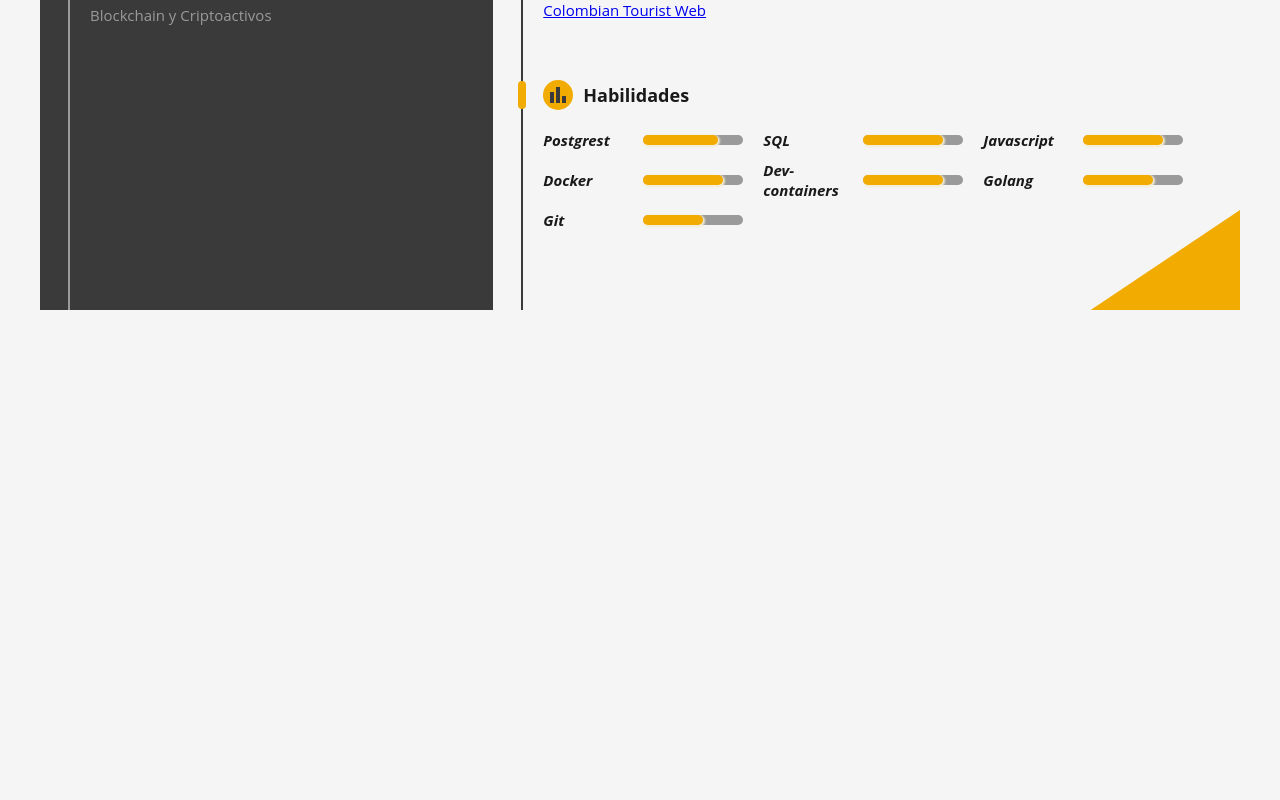
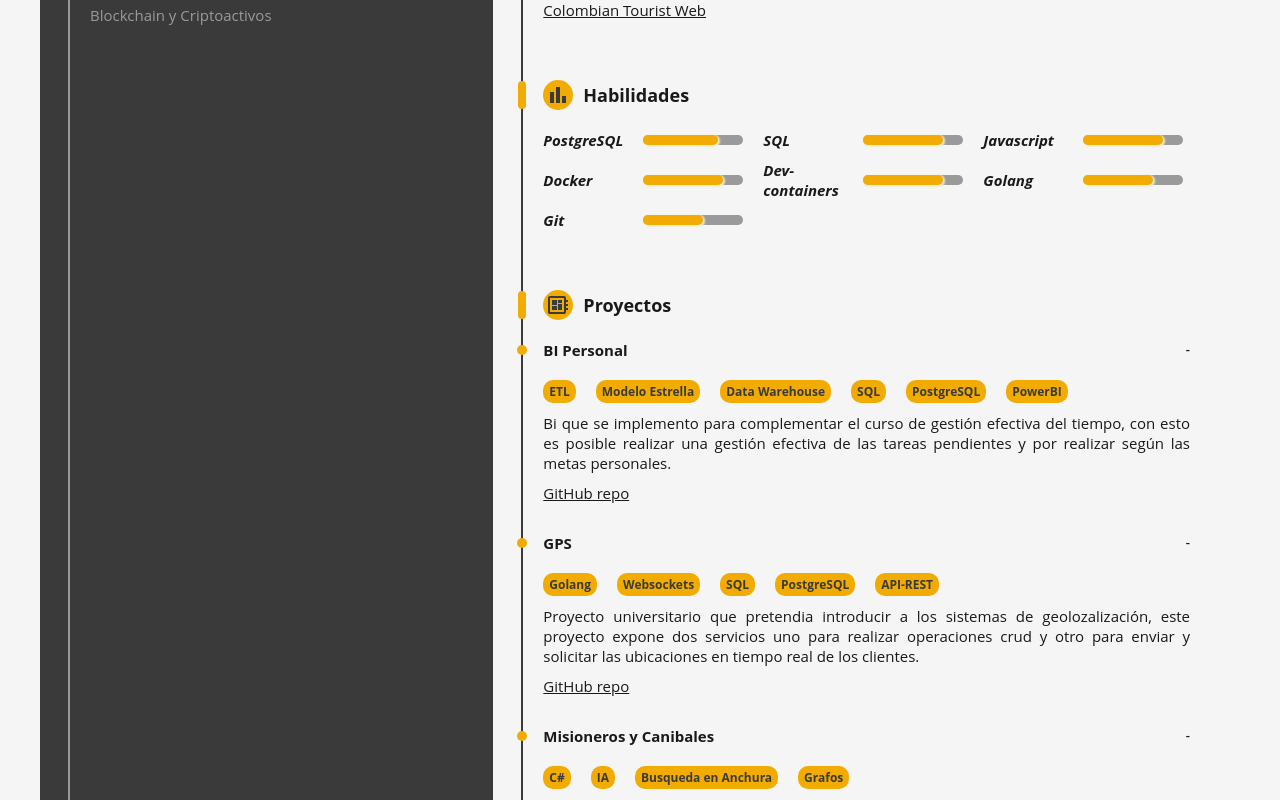
Before and after one commit to davidsgv/davidsgv, a React (Vite) app: page / in a window 1280 px wide. Shown: the part 1040-1840 px from the top of the page. Before the commit the page ends 1350 px from the top, so only its background shows below. Built offline with nearby package versions, Linux system fonts and the light colour scheme.

Commit message:
Add project section

```diff
--- a/src/App.jsx
+++ b/src/App.jsx
@@ -5,6 +5,7 @@ import TwoColumnLayout from "./components/templates/TwoColumnLayout/TwoColumnLay
 import Info from "./components/atoms/svg/Education";
 import Mail from "./components/atoms/svg/Mail";
 import Book from "./components/atoms/svg/Book";
+import Board from "./components/atoms/svg/Board";
 import Profile from "./components/atoms/svg/Profile";
 import img from "./assets/img/myphoto2.jpg";
 import Experience from "./components/atoms/svg/Experience";
@@ -150,10 +151,12 @@ function App() {
         description:
           "Desarrollar y llevar a cabo la integración de los mockups diseñados por el equipo de diseño en la página web, garantizando coherencia y fidelidad al diseño original. Trabajar activamente en la optimización de la velocidad de carga de las páginas para mejorar la experiencia del usuario y el rendimiento general del sitio. Además, implementar de manera efectiva las estrategias de SEO recomendadas por la agencia de marketing, asegurando una mayor visibilidad y posicionamiento en los motores de búsqueda, y optimizando así el alcance y la relevancia del contenido en línea.",
         skills: ["Javascript", "HTML", "CSS", "DotNetNuke"],
-        link: {
-          link: "https://www.colombiantourist.com/",
-          text: "Colombian Tourist Web",
-        },
+        links: [
+          {
+            link: "https://www.colombiantourist.com/",
+            text: "Colombian Tourist Web",
+          },
+        ],
       },
     ],
   };
@@ -163,7 +166,7 @@ function App() {
     icon: <Skills />,
     skills: [
       {
-        skill: "Postgrest",
+        skill: "PostgreSQL",
         value: 75,
       },
       {
@@ -193,6 +196,83 @@ function App() {
     ],
   };
 
+  const projects = {
+    title: "Proyectos",
+    icon: <Board />,
+    jobs: [
+      {
+        jobTitle: "BI Personal",
+        description:
+          "Bi que se implemento para complementar el curso de gestión efectiva del tiempo, con esto es posible realizar una gestión efectiva de las tareas pendientes y por realizar según las metas personales.",
+        skills: [
+          "ETL",
+          "Modelo Estrella",
+          "Data Warehouse",
+          "SQL",
+          "PostgreSQL",
+          "PowerBI",
+        ],
+        links: [
+          {
+            link: "https://github.com/davidsgv/BI-Task/tree/main",
+            text: "GitHub repo",
+          },
+        ],
+      },
+      {
+        jobTitle: "GPS",
+        description:
+          "Proyecto universitario que pretendia introducir a los sistemas de geolozalización, este proyecto expone dos servicios uno para realizar operaciones crud y otro para enviar y solicitar las ubicaciones en tiempo real de los clientes.",
+        skills: ["Golang", "Websockets", "SQL", "PostgreSQL", "API-REST"],
+        links: [
+          {
+            link: "https://github.com/davidsgv/Parqueadero-back",
+            text: "GitHub repo",
+          },
+        ],
+      },
+      {
+        jobTitle: "Misioneros y Canibales",
+        description:
+          "Programa CLI de un proyecto universitario que resuelve el juego Misioneros y Canibales por medio de grafos y algoritmos de inteligencia artificial.",
+        skills: ["C#", "IA", "Busqueda en Anchura", "Grafos"],
+        links: [
+          {
+            link: "https://github.com/davidsgv/Misioneros-y-Canibales",
+            text: "GitHub repo",
+          },
+        ],
+      },
+      {
+        jobTitle: "Parqueadero Unimonito",
+        description:
+          "Proyecto de base de datos en el que se creo un modelo relacional y para poder ejecutar comandos crud sobre la información se implemento un servidor REST en python.",
+        skills: ["Python", "API-REST", "SQL"],
+        links: [
+          {
+            link: "https://github.com/davidsgv/cine-unimonito",
+            text: "GitHub repo",
+          },
+        ],
+      },
+      {
+        jobTitle: "Reto CSS",
+        description: "Replicar un periodico de los simpson en html y css",
+        skills: ["HTML", "CSS"],
+        links: [
+          {
+            link: "https://davidsgv.github.io/the-simpsons-newspaper/",
+            text: "Página",
+          },
+          {
+            link: "https://github.com/davidsgv/the-simpsons-newspaper/",
+            text: "GitHub repo",
+          },
+        ],
+      },
+    ],
+  };
+
   const rightContent = (
     <>
       <BackgroundTitle />
@@ -207,6 +287,11 @@ function App() {
         skills={skills.skills}
         icon={skills.icon}
       />
+      <SectionDetail
+        title={projects.title}
+        icon={projects.icon}
+        jobs={projects.jobs}
+      />
     </>
   );
 
--- a/src/assets/css/main.css
+++ b/src/assets/css/main.css
@@ -41,3 +41,7 @@ html{
 a:visited{
     color: var(--color-text);
 }
+
+a:link{
+    color: var(--color-text);
+}
--- /dev/null
+++ b/src/components/atoms/svg/Board.jsx
@@ -0,0 +1,13 @@
+export default function Board() {
+  return (
+    <svg
+      xmlns="http://www.w3.org/2000/svg"
+      height="24px"
+      viewBox="0 -960 960 960"
+      width="24px"
+      fill="#000000"
+    >
+      <path d="M160-120q-33 0-56.5-23.5T80-200v-560q0-33 23.5-56.5T160-840h560q33 0 56.5 23.5T800-760v80h80v80h-80v80h80v80h-80v80h80v80h-80v80q0 33-23.5 56.5T720-120H160Zm0-80h560v-560H160v560Zm80-80h200v-160H240v160Zm240-280h160v-120H480v120Zm-240 80h200v-200H240v200Zm240 200h160v-240H480v240ZM160-760v560-560Z" />
+    </svg>
+  );
+}
--- a/src/components/molecules/DescriptionTitle/DescriptionTitle.module.css
+++ b/src/components/molecules/DescriptionTitle/DescriptionTitle.module.css
@@ -12,3 +12,7 @@
 .alt:visited{
     color: var(--color-tertiary);
 }
+
+.alt:link{
+    color: var(--color-tertiary);
+}
--- a/src/components/organisms/SectionDetail/SectionDetail.jsx
+++ b/src/components/organisms/SectionDetail/SectionDetail.jsx
@@ -12,8 +12,23 @@ export default function SectionDetail(props) {
     props;
 
   const listJobs = jobs?.map((element, index) => {
-    const jobSkills = element?.skills?.map((skill, indexSkill) => {
-      return <Badge key={indexSkill} text={skill} />;
+    const jobSkills = element?.skills?.map((skill, index) => {
+      return <Badge key={index} text={skill} />;
+    });
+
+    const jobLinks = element?.links?.map((element, index) => {
+      return (
+        <div className={css.text} key={index}>
+          <a
+            className={`${altColor && css.alt}`}
+            href={element.link}
+            target="_blank"
+            rel="noreferrer"
+          >
+            {element.text}
+          </a>
+        </div>
+      );
     });
 
     return (
@@ -29,13 +44,7 @@ export default function SectionDetail(props) {
         {element.description && (
           <p className={css.text}>{element.description}</p>
         )}
-        {element.link && (
-          <div className={css.text}>
-            <a className={`${altColor && css.alt}`} href={element.link.link}>
-              {element.link.text}
-            </a>
-          </div>
-        )}
+        {element.links && jobLinks}
       </ListItem>
     );
   });
--- a/src/components/organisms/SectionDetail/SectionDetail.module.css
+++ b/src/components/organisms/SectionDetail/SectionDetail.module.css
@@ -34,6 +34,10 @@
     color: var(--color-text-alternate)
 }
 
+.alt:link{
+    color: var(--color-text-alternate)
+}
+
 .skill{
     column-gap: 2rem;
     display: grid;
@@ -45,6 +49,7 @@
 
 .badgeContainer{
     display: flex;
+    flex-wrap: wrap;
     gap: 2rem;
     justify-content: flex-start;
     margin-top: 2rem;
```
